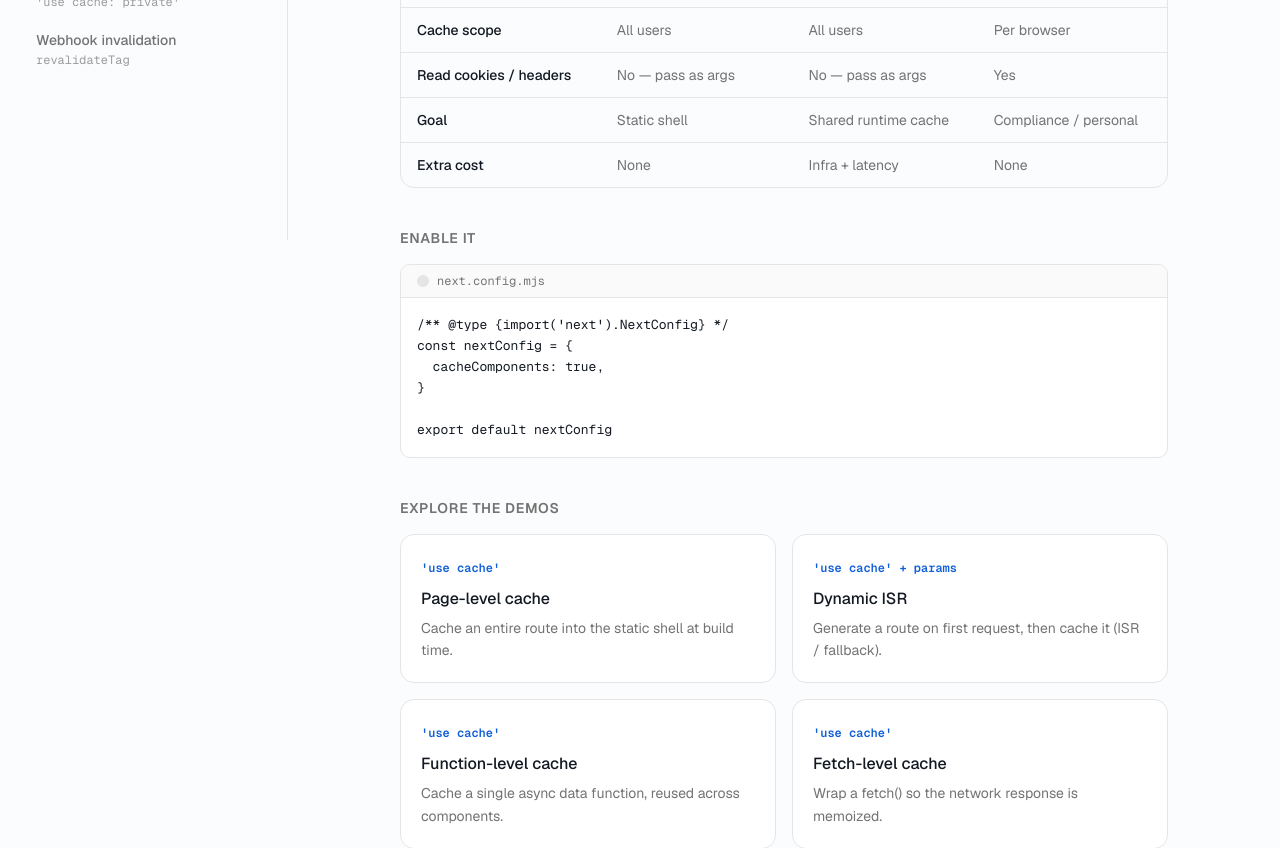
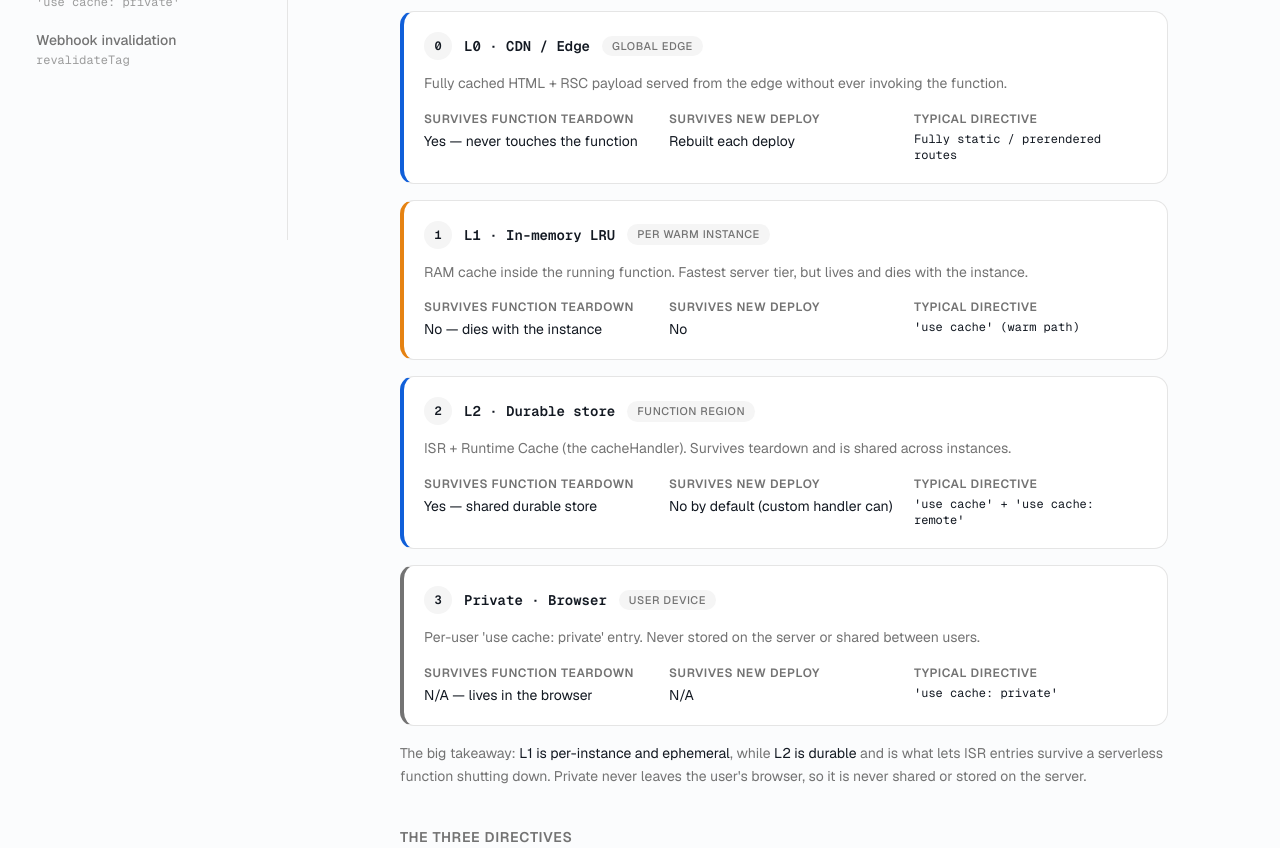
Before and after one commit to kgotgit/next-js-caching-demonstration, a Next.js app: page / in a window 1280 px wide. Shown: the part 560-1408 px from the top of the page. Built offline with nearby package versions, Linux system fonts and the light colour scheme.

Commit message:
feat: add detailed cache tier explanation and visual representation
Co-authored-by: Karthik Gotrala <6868408+kgotgit@users.noreply.github.com>

```diff
--- a/app/page.tsx
+++ b/app/page.tsx
@@ -1,6 +1,44 @@
 import Link from 'next/link'
 import { demoRoutes } from '@/lib/routes'
 import { CodeBlock } from '@/components/code-block'
+import { TIER_META, TIER_ORDER, type TierId } from '@/lib/cache-tiers'
+
+// Extra, overview-only detail layered on top of the shared TIER_META so the
+// per-example strip and this explainer stay in sync but read differently.
+const tierDetail: Record<
+  TierId,
+  {
+    accent: string
+    survivesTeardown: string
+    survivesDeploy: string
+    directive: string
+  }
+> = {
+  L0: {
+    accent: 'border-l-primary',
+    survivesTeardown: 'Yes — never touches the function',
+    survivesDeploy: 'Rebuilt each deploy',
+    directive: 'Fully static / prerendered routes',
+  },
+  L1: {
+    accent: 'border-l-live',
+    survivesTeardown: 'No — dies with the instance',
+    survivesDeploy: 'No',
+    directive: "'use cache' (warm path)",
+  },
+  L2: {
+    accent: 'border-l-cached',
+    survivesTeardown: 'Yes — shared durable store',
+    survivesDeploy: 'No by default (custom handler can)',
+    directive: "'use cache' + 'use cache: remote'",
+  },
+  private: {
+    accent: 'border-l-muted-foreground',
+    survivesTeardown: 'N/A — lives in the browser',
+    survivesDeploy: 'N/A',
+    directive: "'use cache: private'",
+  },
+}
 
 const comparison = [
   {
@@ -67,6 +105,79 @@ export default function OverviewPage() {
           <span className="font-semibold text-cached">CACHED</span> or{' '}
           <span className="font-semibold text-live-foreground">LIVE</span> so
           the distinction is always visible.
+        </p>
+      </section>
+
+      <section>
+        <h2 className="text-sm font-semibold uppercase tracking-wider text-muted-foreground">
+          Where caches live: L0, L1, L2 &amp; Private
+        </h2>
+        <p className="mt-3 max-w-2xl leading-relaxed text-muted-foreground">
+          A cached value can be served from one of four tiers. On every request
+          Next.js checks them in order — closest to the user first — and the
+          first tier holding a fresh entry wins. Each example highlights which
+          tiers it actually uses; here is what each one means.
+        </p>
+        <ol className="mt-5 flex flex-col gap-4">
+          {TIER_ORDER.map((id, index) => {
+            const meta = TIER_META[id]
+            const detail = tierDetail[id]
+            return (
+              <li
+                key={id}
+                className={`rounded-xl border border-border border-l-4 bg-card p-5 ${detail.accent}`}
+              >
+                <div className="flex flex-wrap items-center gap-3">
+                  <span className="flex h-7 w-7 shrink-0 items-center justify-center rounded-full bg-muted font-mono text-xs font-semibold text-foreground">
+                    {index}
+                  </span>
+                  <h3 className="font-mono text-sm font-semibold text-card-foreground">
+                    {meta.name}
+                  </h3>
+                  <span className="rounded-full bg-muted px-2.5 py-0.5 text-[11px] font-medium uppercase tracking-wider text-muted-foreground">
+                    {meta.where}
+                  </span>
+                </div>
+                <p className="mt-3 text-sm leading-relaxed text-muted-foreground">
+                  {meta.desc}
+                </p>
+                <dl className="mt-4 grid gap-3 text-sm sm:grid-cols-3">
+                  <div>
+                    <dt className="text-xs font-semibold uppercase tracking-wider text-muted-foreground">
+                      Survives function teardown
+                    </dt>
+                    <dd className="mt-1 text-card-foreground">
+                      {detail.survivesTeardown}
+                    </dd>
+                  </div>
+                  <div>
+                    <dt className="text-xs font-semibold uppercase tracking-wider text-muted-foreground">
+                      Survives new deploy
+                    </dt>
+                    <dd className="mt-1 text-card-foreground">
+                      {detail.survivesDeploy}
+                    </dd>
+                  </div>
+                  <div>
+                    <dt className="text-xs font-semibold uppercase tracking-wider text-muted-foreground">
+                      Typical directive
+                    </dt>
+                    <dd className="mt-1 font-mono text-xs text-card-foreground">
+                      {detail.directive}
+                    </dd>
+                  </div>
+                </dl>
+              </li>
+            )
+          })}
+        </ol>
+        <p className="mt-4 text-sm leading-relaxed text-muted-foreground">
+          The big takeaway:{' '}
+          <span className="text-foreground">L1 is per-instance and ephemeral</span>
+          , while <span className="text-foreground">L2 is durable</span> and is
+          what lets ISR entries survive a serverless function shutting down.
+          Private never leaves the user&apos;s browser, so it is never shared or
+          stored on the server.
         </p>
       </section>
 
```
